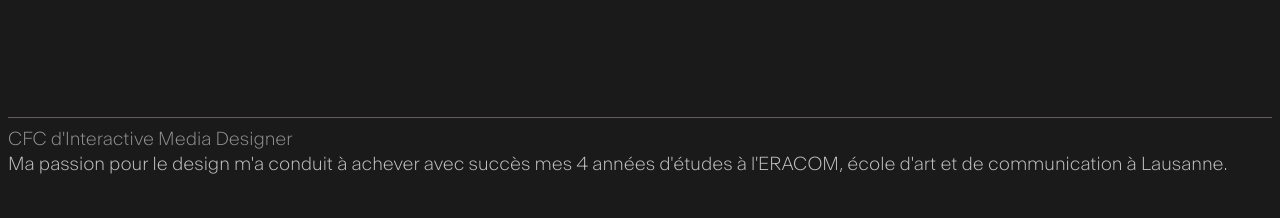
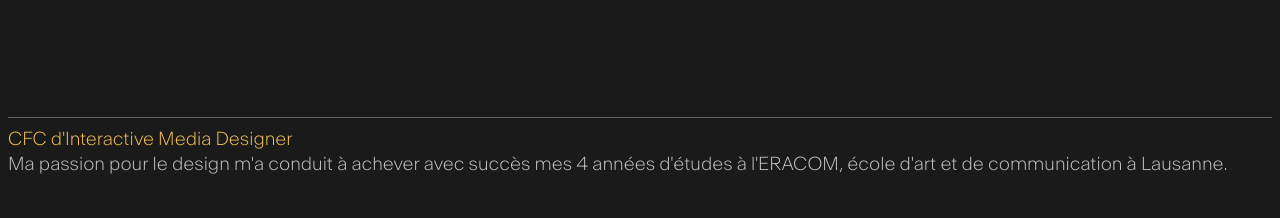
Before and after one commit to rsedik/regerportfolio, a plain HTML site: page moi.html in a window 1280 px wide. Shown: the part 846-1064 px from the top of the page. Drawn offline with Linux system fonts and the light colour scheme.

```diff
--- a/moi.html
+++ b/moi.html
@@ -45,7 +45,7 @@
         <div class="bigbox intro-projet">
             <div class="e-1 box">
                 <div>
-                    <div class="t-2">CFC d'Interactive Media Designer</div>
+                    <div class="t-2" style="color: #F5C056">CFC d'Interactive Media Designer</div>
                     <div>
                         <div>
                             Ma passion pour le design m'a conduit à achever avec succès mes 4 années d'études à l'ERACOM, école d'art et de communication à Lausanne.
```
